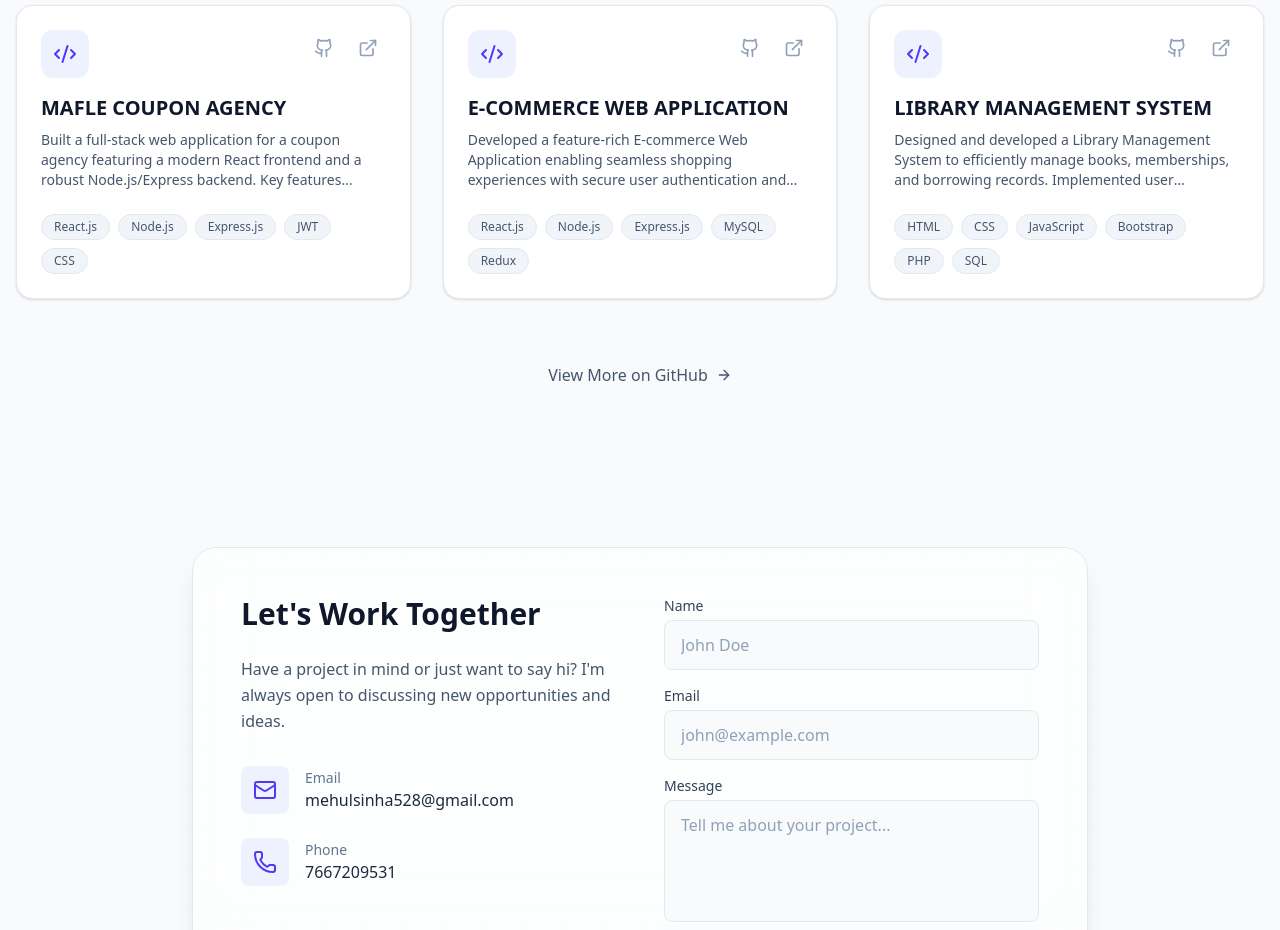
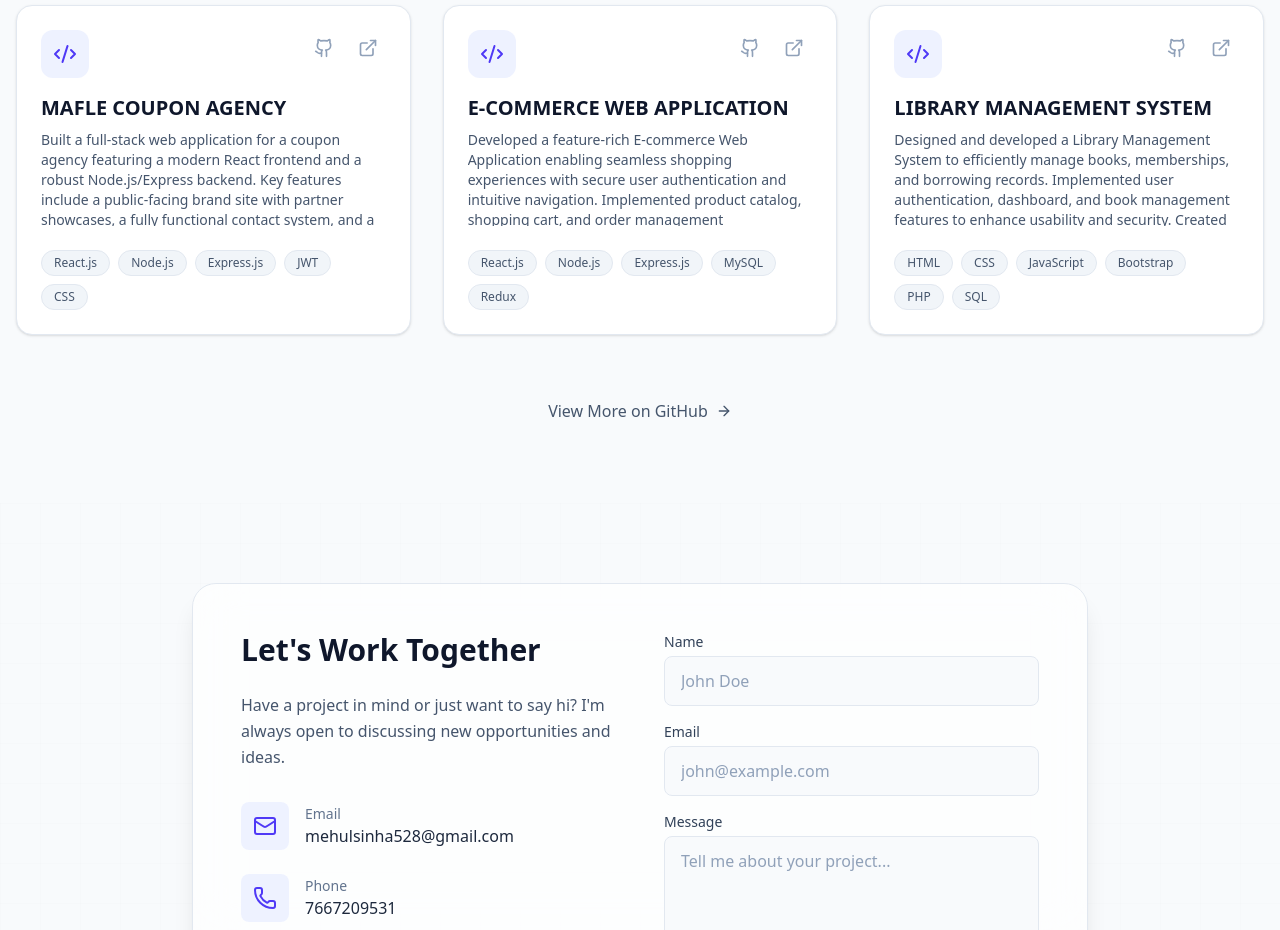
Before and after one commit to mehul825/Portfolio, a React (Vite) app in the folder client/: page / in a window 1280 px wide. Shown: the part 3420-4350 px from the top of the page. Built offline with nearby package versions, Linux system fonts and the light colour scheme.

Commit message:
Add scroll to project description

```diff
--- a/client/src/components/Projects.jsx
+++ b/client/src/components/Projects.jsx
@@ -48,7 +48,7 @@ const Projects = ({ projects }) => {
                                     <h3 className="text-xl font-bold text-slate-900 mb-2 group-hover:text-indigo-600 transition-colors">
                                         {project.title}
                                     </h3>
-                                    <div className="text-slate-600 mb-6 flex-grow line-clamp-3 text-sm">
+                                    <div className="text-slate-600 mb-6 flex-grow h-24 overflow-y-auto pr-2 custom-scrollbar text-sm">
                                         {Array.isArray(project.description)
                                             ? project.description.join(' ')
                                             : project.description}
--- a/client/src/index.css
+++ b/client/src/index.css
@@ -36,6 +36,23 @@
         animation: gradient 8s linear infinite;
     }
 
+    .custom-scrollbar::-webkit-scrollbar {
+        width: 4px;
+    }
+
+    .custom-scrollbar::-webkit-scrollbar-track {
+        background: transparent;
+    }
+
+    .custom-scrollbar::-webkit-scrollbar-thumb {
+        background-color: #cbd5e1;
+        border-radius: 20px;
+    }
+
+    .custom-scrollbar::-webkit-scrollbar-thumb:hover {
+        background-color: #94a3b8;
+    }
+
     @keyframes gradient {
         0% {
             background-position: 0% 50%;
```
